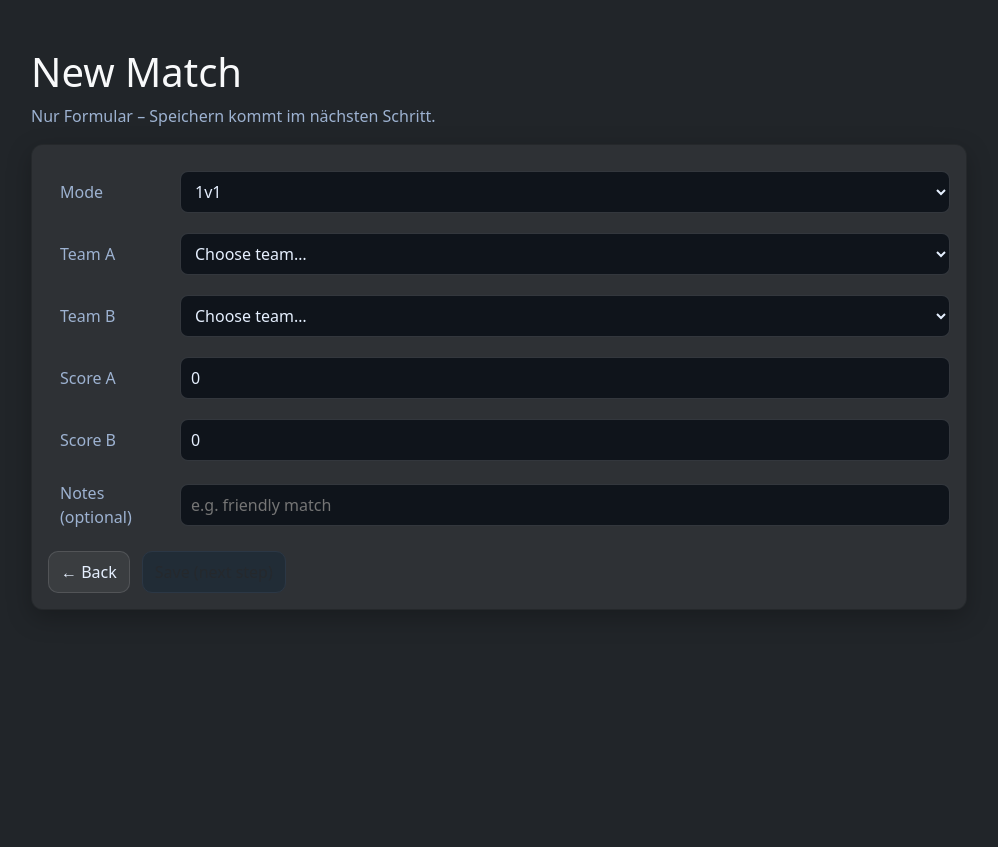
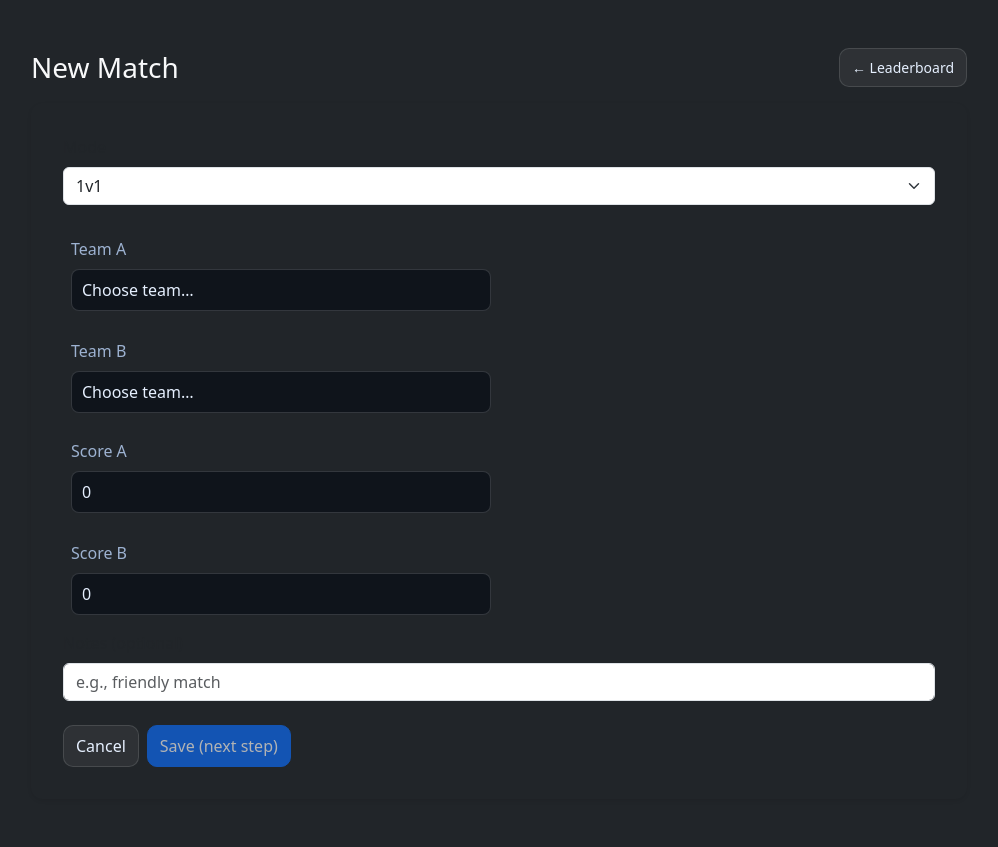
Before and after one commit to HosseinKrouna/foosball-scoreboard, a PHP site: page /match/new in a window 1280 px wide. Shown: the whole page, without its empty margins (141-1139 px from the left). Before the commit the page ends 609 px from the top, so only its background shows below. Run offline with PHP 8.4, Linux system fonts and the light colour scheme; data comes from the database, SQL or seed files in the repository.

Commit message:
ui: bootstrapify /match/new form (no submit yet)

```diff
--- a/views/match_new.php
+++ b/views/match_new.php
@@ -1,19 +1,29 @@
 <?php ob_start(); ?>
-<h1>New Match</h1>
-<p class="muted">Nur Formular – Speichern kommt im nächsten Schritt.</p>
+<div class="d-flex align-items-center justify-content-between mb-3">
+    <h1 class="h3 mb-0">New Match</h1>
+    <a class="btn btn-outline-info btn-sm" href="/leaderboard">← Leaderboard</a>
+</div>
 
-<form action="/match" method="post" class="card" onsubmit="return false;">
-    <div class="row">
-        <label for="mode">Mode</label>
-        <select id="mode" name="mode" required>
+<?php if (empty($teams)): ?>
+<div class="alert alert-warning">
+    No teams available yet. Please add teams first (via SQL seed).
+</div>
+<?php else: ?>
+<div class="card bg-transparent border-0 shadow-sm">
+    <div class="card-body">
+        <form action="/match" method="post">
+            <div class="mb-3">
+                <label for="mode" class="form-label">Mode</label>
+                <select id="mode" name="mode" class="form-select" required>
                     <option value="1v1">1v1</option>
                     <option value="2v2">2v2</option>
                 </select>
             </div>
 
-    <div class="row">
-        <label for="team_a">Team A</label>
-        <select id="team_a" name="team_a_id" required>
+            <div class="row g-3">
+                <div class="col-md-6">
+                    <label for="team_a" class="form-label">Team A</label>
+                    <select id="team_a" name="team_a_id" class="form-select" required>
                         <option value="" disabled selected>Choose team…</option>
                         <?php foreach ($teams as $t): ?>
                         <option value="<?= (int)$t['id'] ?>"><?= htmlspecialchars($t['name']) ?></option>
@@ -21,50 +31,44 @@
                     </select>
                 </div>
 
-    <div class="row">
-        <label for="team_b">Team B</label>
-        <select id="team_b" name="team_b_id" required>
+                <div class="col-md-6">
+                    <label for="team_b" class="form-label">Team B</label>
+                    <select id="team_b" name="team_b_id" class="form-select" required>
                         <option value="" disabled selected>Choose team…</option>
                         <?php foreach ($teams as $t): ?>
                         <option value="<?= (int)$t['id'] ?>"><?= htmlspecialchars($t['name']) ?></option>
                         <?php endforeach; ?>
                     </select>
                 </div>
-
-    <div class="row">
-        <label for="score_a">Score A</label>
-        <input id="score_a" name="score_a" type="number" min="0" step="1" value="0" required>
             </div>
 
-    <div class="row">
-        <label for="score_b">Score B</label>
-        <input id="score_b" name="score_b" type="number" min="0" step="1" value="0" required>
+            <div class="row g-3 mt-1">
+                <div class="col-md-6">
+                    <label for="score_a" class="form-label">Score A</label>
+                    <input id="score_a" name="score_a" type="number" min="0" step="1" value="0" class="form-control"
+                        required>
+                </div>
+                <div class="col-md-6">
+                    <label for="score_b" class="form-label">Score B</label>
+                    <input id="score_b" name="score_b" type="number" min="0" step="1" value="0" class="form-control"
+                        required>
+                </div>
             </div>
 
-    <div class="row">
-        <label for="notes">Notes (optional)</label>
-        <input id="notes" name="notes" type="text" placeholder="e.g. friendly match">
+            <div class="mt-3">
+                <label for="notes" class="form-label">Notes (optional)</label>
+                <input id="notes" name="notes" type="text" class="form-control" placeholder="e.g., friendly match">
             </div>
 
-    <div class="actions">
-        <a class="btn" href="/leaderboard">← Back</a>
-        <!-- submit ist noch disabled, da POST im nächsten Step kommt -->
-        <button class="btn primary" type="button" disabled title="Save follows in next step">Save (next step)</button>
+            <div class="d-flex gap-2 mt-4">
+                <a class="btn btn-outline-secondary" href="/leaderboard">Cancel</a>
+                <!-- Speichern folgt im nächsten Schritt (POST /match) -->
+                <button class="btn btn-primary" type="button" disabled title="Saving comes next step">
+                    Save (next step)
+                </button>
             </div>
         </form>
-
-<script>
-// einfache Client-Validierung: gleiche Teams verhindern
-const a = document.getElementById('team_a');
-const b = document.getElementById('team_b');
-
-function preventSame() {
-    if (a.value && b.value && a.value === b.value) {
-        alert('Team A und Team B dürfen nicht gleich sein.');
-        b.value = '';
-    }
-}
-a.addEventListener('change', preventSame);
-b.addEventListener('change', preventSame);
-</script>
+    </div>
+</div>
+<?php endif; ?>
 <?php $content = ob_get_clean(); include __DIR__ . '/layout.php'; ?>
```
Lines whose indentation alone changed are shown as unchanged.
